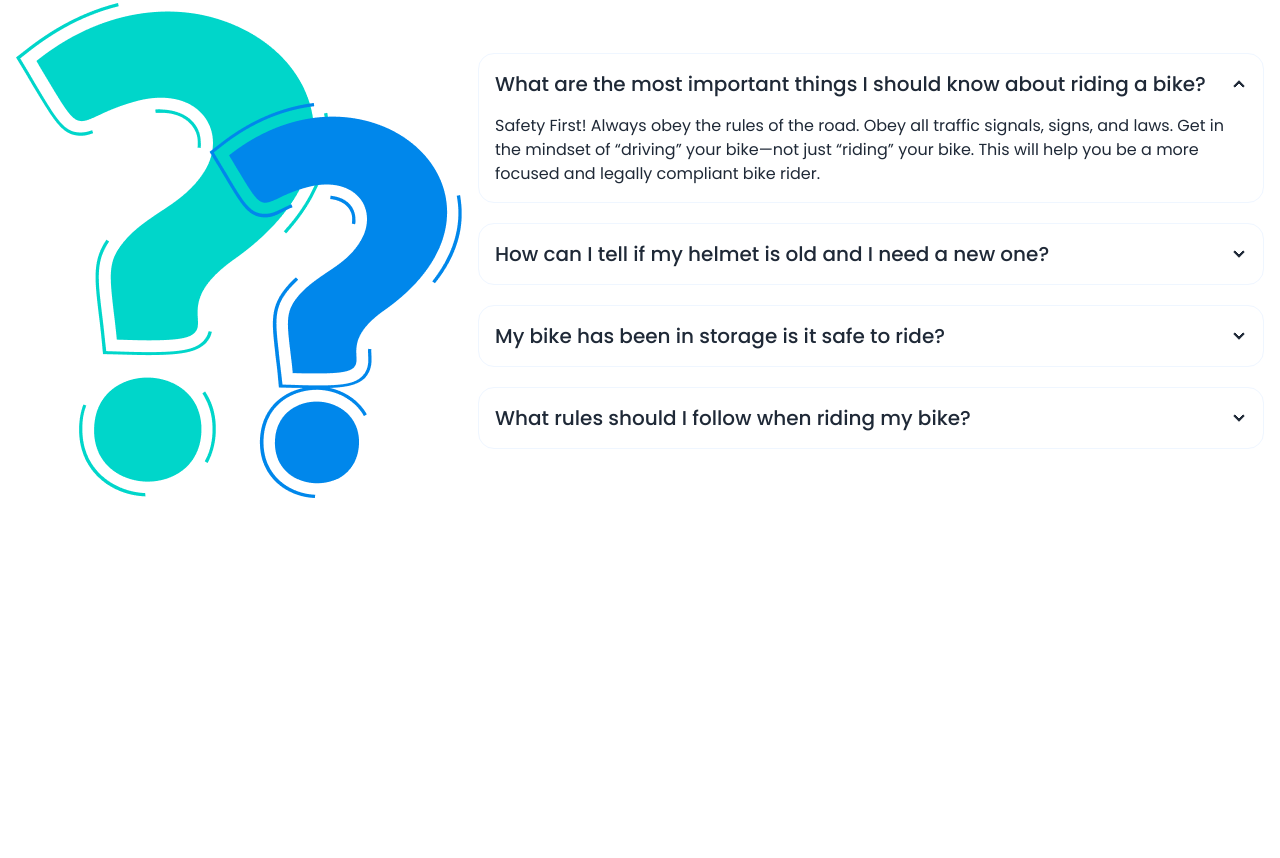
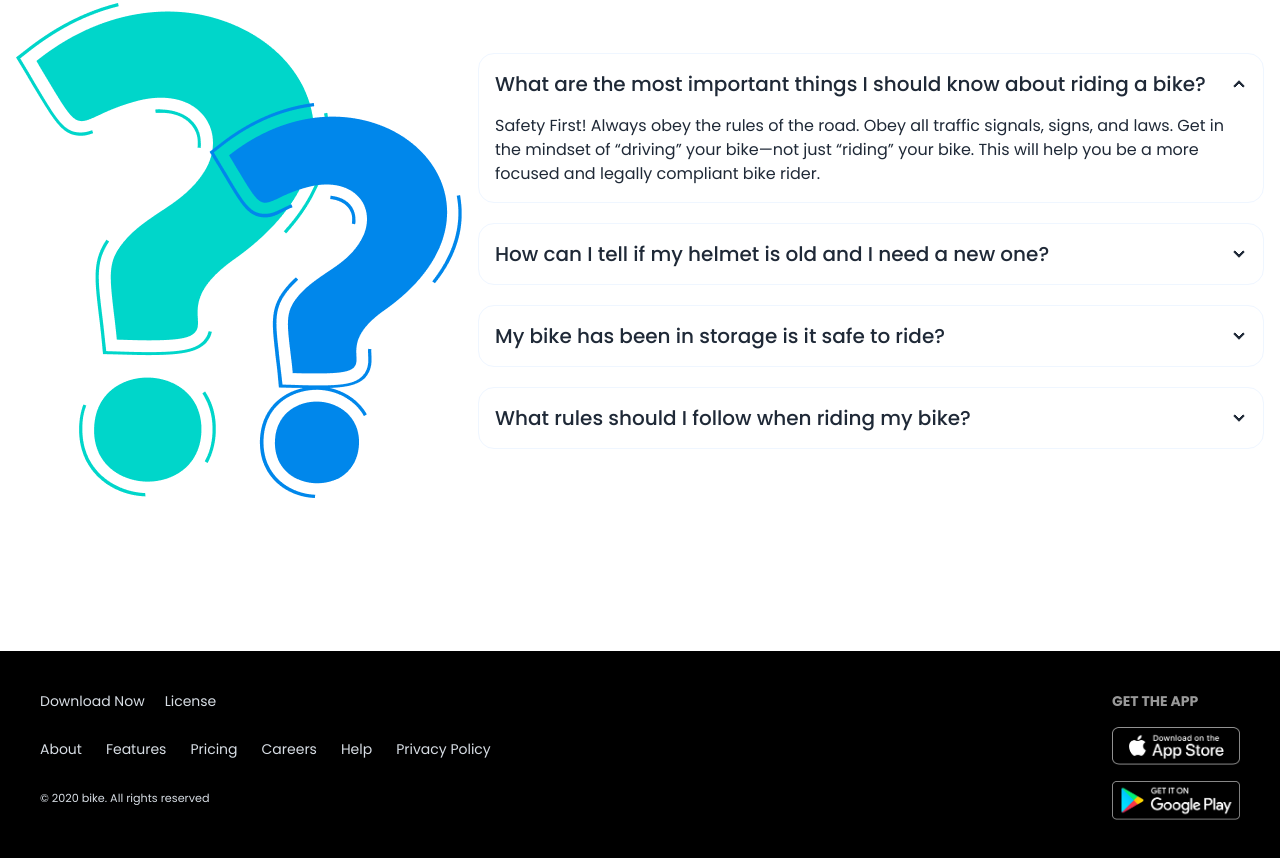
Before and after one commit to samiul-alim12/biker-zone-website, a plain HTML site: page index.html in a window 1280 px wide. Shown: the part 2672-3530 px from the top of the page. Before the commit the page ends 3323 px from the top, so only its background shows below. Drawn offline with nearby package versions, Linux system fonts and the light colour scheme.

Commit message:
footer section done

```diff
--- a/index.html
+++ b/index.html
@@ -362,8 +362,31 @@
       </main>
 
       <!-- footer -->
-       <footer>
-
-       </footer>
+        <footer class="footer md:flex  md:justify-between bg-black text-neutral-content p-10">
+        <div class=" space-y-5">
+                <!-- 1st ul -->
+             <ul class="flex gap-5">
+                <li>Download Now</li>
+                <li>License</li>
+             </ul>
+             <!-- 2nd ul -->
+             <ul class="flex flex-wrap gap-6">
+                <li>About</li>
+                <li>Features</li>
+                <li>Pricing</li>
+                <li>Careers</li>
+                <li>Help</li>
+                <li>Privacy Policy</li>
+             </ul>
+             <p><small>© 2020 bike. All rights reserved</small></p>
+        </div>
+            <nav>
+              <h6 class="footer-title text-white">Get the App</h6>
+              <div class="grid  gap-4">
+                <a href=""><img src="images/others/ios.png" alt="" class=" w-32"></a>
+                <a href=""><img src="images/others/android.png" alt="" class=" w-32"></a>
+              </div>
+            </nav>
+          </footer>
 </body>
 </html>
```
